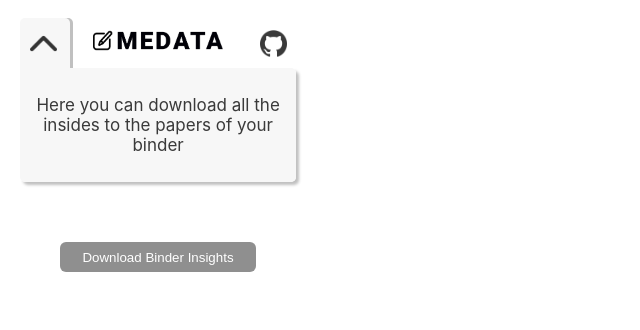
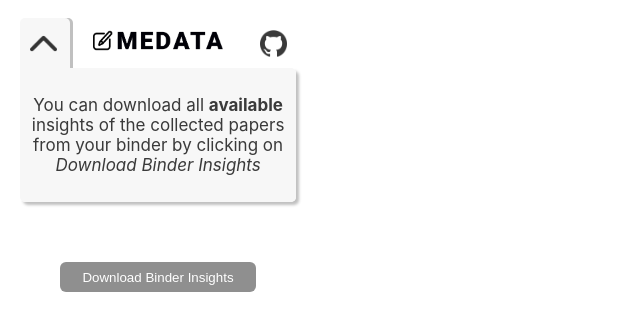
Before and after one commit to kevinkrs/medata, a Vue app in the folder medata_plugin/: page /#/binder in a window 1280 px wide. Both pictures are taken after a click on the button 45 px from the left and 43 px from the top of the page. Shown: the top 330 px of the page, without its empty margins (0-640 px from the left). Built offline with nearby package versions, Linux system fonts and the light colour scheme; no server answers.

Commit message:
Wording changes Binder

```diff
--- a/medata_plugin/src/views/Binder.vue
+++ b/medata_plugin/src/views/Binder.vue
@@ -17,7 +17,7 @@
     </div>
 
     <fieldset v-show="legendVisible" style="display:none" class="grey-box-legend">
-        <p> Here you can download all the insides to the papers of your binder</p>
+        <p> You can download all <b>available</b> insights of the collected papers from your binder by clicking on <i>Download Binder Insights</i></p>
     </fieldset>
 
     <div class= "download-binder">
```
